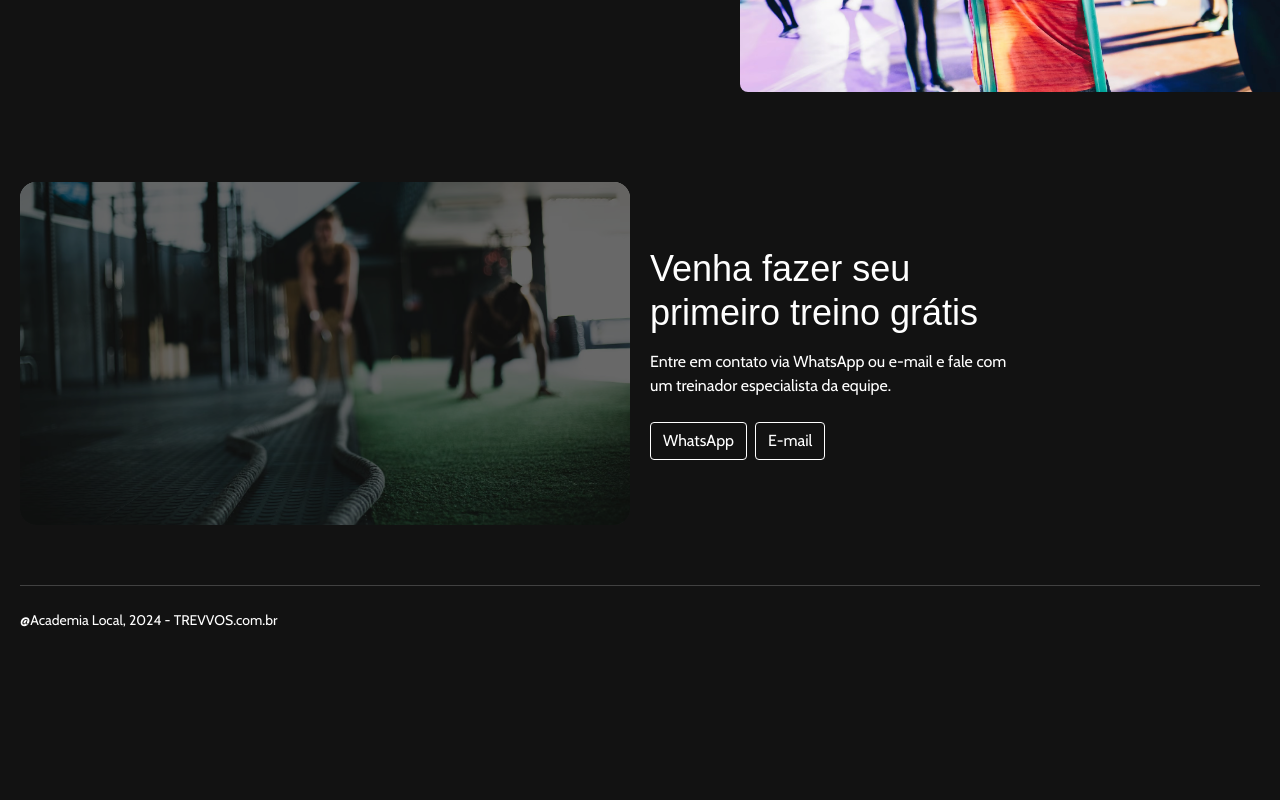
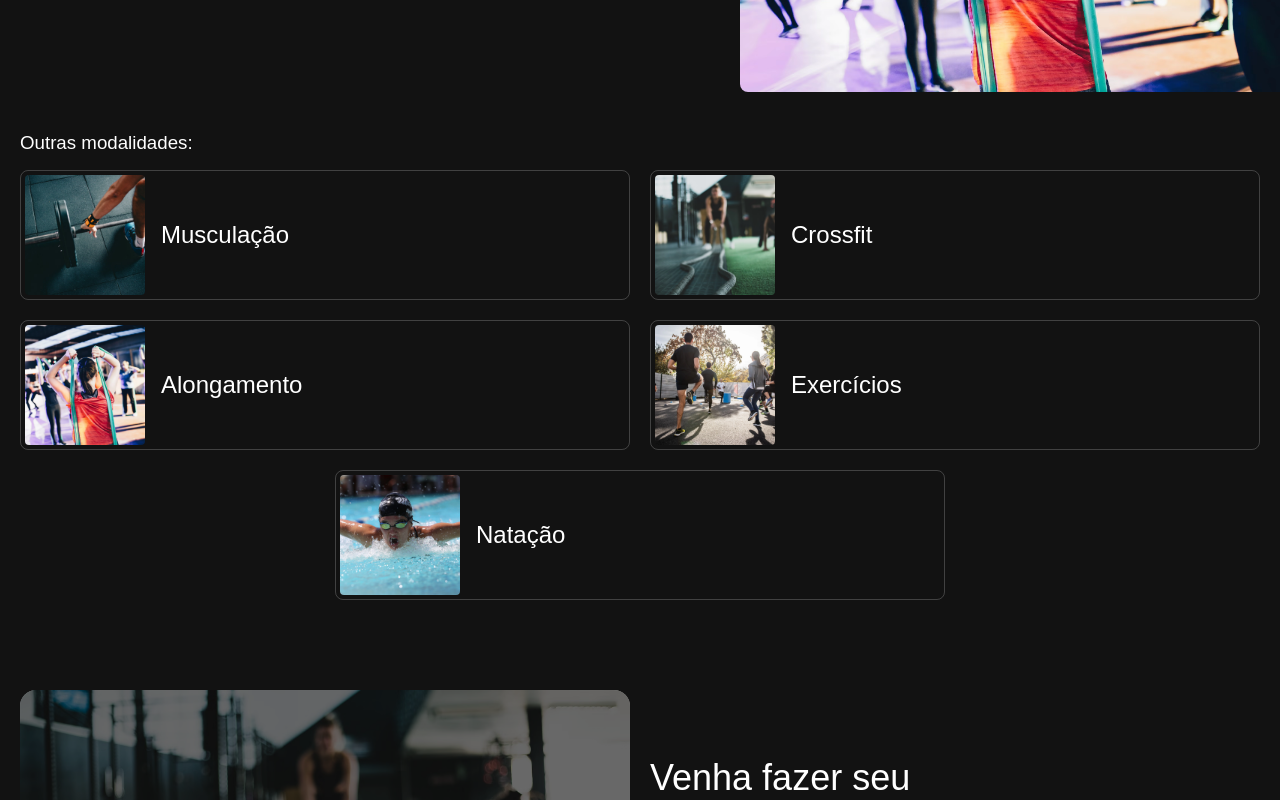
Before and after one commit to trevvos/gym, a SvelteKit app: page /modalidades/alongamento in a window 1280 px wide. Shown: the part 388-1188 px from the top of the page. Before the commit the page ends 1043 px from the top, so only its background shows below. Built offline with nearby package versions, Linux system fonts and the light colour scheme.

Commit message:
reunitilizar componentes

```diff
--- a/src/lib/Card.svelte
+++ b/src/lib/Card.svelte
@@ -1,13 +1,13 @@
 <script>
 // @ts-nocheck
     export let info;
-    import {page} from '$app/stores'
+   // import {page} from '$app/stores'
 
-    let archive = $page.route.id
+   // let archive = $page.route.id
 
 </script>
 
-<a href="{archive}/{info.slug}" class="card">
+<a href="/modalidades/{info.slug}" class="card">
     <img src="{info.img}" alt="" width="120" height="120">
     <h2>{info.name}</h2>
 </a>
--- a/src/routes/modalidades/[slug]/+page.svelte
+++ b/src/routes/modalidades/[slug]/+page.svelte
@@ -1,6 +1,7 @@
 <script>
 
     import { page } from '$app/stores'
+	import Card from '$lib/Card.svelte';
 	import IntroSingle from '$lib/IntroSingle.svelte';
     import { modalidades } from '$lib/stores'
 
@@ -12,3 +13,27 @@
 <IntroSingle data={data}
 
 />
+
+<section class="related">
+    <div class="related__wrapper wrap">
+        <h3>Outras modalidades:</h3>
+        <div class="list">
+            {#each $modalidades as info}
+                <Card info={info} />
+            {/each}
+        </div>
+    </div>
+</section>
+
+<style>
+    .related {
+        margin-top: 40px;
+    }
+    .list {
+        display: flex;
+        flex-wrap: wrap;
+        gap: 20px;
+        justify-content: center;
+        margin-top: 16px;
+    }
+</style>
```
